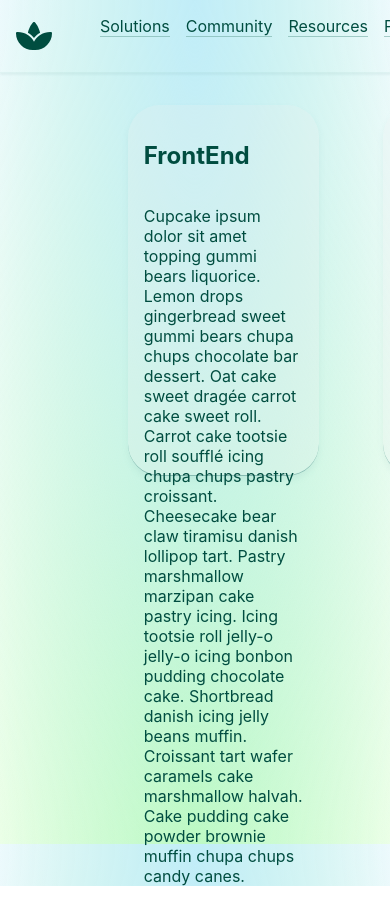
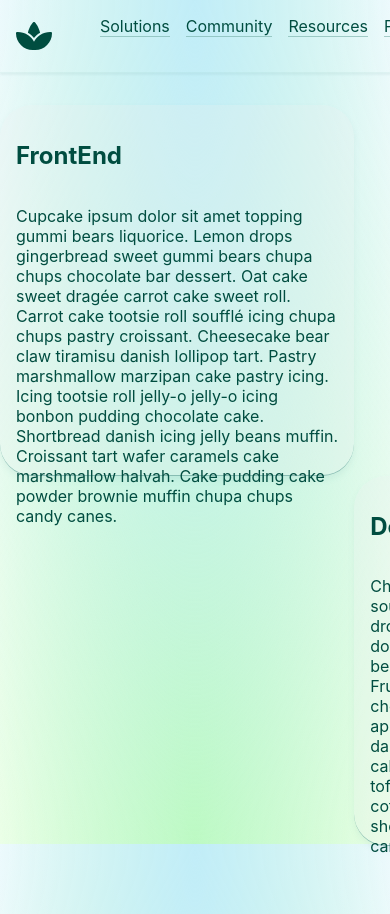
Before and after one commit to Patch85/sweng861_frontEndDesign, an Angular app: page / in a window 390 px wide. Shown: the top 914 px of the page. Before the commit the page ends 886 px from the top, so only its background shows below. Built offline with nearby package versions, Linux system fonts and the light colour scheme.

Commit message:
feat: main component
exract the main section from app component to its own component

```diff
--- a/src/app/app.component.css
+++ b/src/app/app.component.css
@@ -22,37 +22,4 @@
   .container {
     grid-template-columns: 1fr;
   }
-
-  main {
-    grid-template-columns: 1fr;
-  }
 }
-
-main {
-  grid-area: main;
-  display: grid;
-  grid-template-columns: 2fr 3fr 1fr 3fr 2fr;
-  width: 100%;
-}
-
-
-.card {
-  max-height: 40vh;
-  display: grid;
-  grid-template-rows: 1fr 5fr;
-  background-color: hsla(180, 17%, 93%, 25%);
-  border-bottom: 1px solid hsla(171, 26%, 57%, 80%);
-  padding: 1rem;
-  border-radius: 2rem;
-  box-shadow: 0 4px 6px rgba(102, 153, 153, 0.1);
-}
-
-.card:first-of-type {
-  grid-column-start: 2;
-  grid-column-end: 3;
-}
-
-.card:nth-of-type(2) {
-  grid-column-start: 4;
-  grid-column-end: 5;
-}
--- a/src/app/app.component.html
+++ b/src/app/app.component.html
@@ -1,36 +1,6 @@
 <div class="container">
   <app-header></app-header>
-  <main>
-    <div class="card">
-      <h2>FrontEnd</h2>
-      <p>
-        Cupcake ipsum dolor sit amet topping gummi bears liquorice. Lemon drops
-        gingerbread sweet gummi bears chupa chups chocolate bar dessert. Oat
-        cake sweet dragée carrot cake sweet roll. Carrot cake tootsie roll
-        soufflé icing chupa chups pastry croissant. Cheesecake bear claw
-        tiramisu danish lollipop tart. Pastry marshmallow marzipan cake pastry
-        icing. Icing tootsie roll jelly-o jelly-o icing bonbon pudding chocolate
-        cake. Shortbread danish icing jelly beans muffin. Croissant tart wafer
-        caramels cake marshmallow halvah. Cake pudding cake powder brownie
-        muffin chupa chups candy canes.
-      </p>
-    </div>
-
-    <div class="card">
-      <h2>Design</h2>
-      <p>
-        Chocolate cake chocolate bar fruitcake soufflé tart cake. Caramels
-        cookie lemon drops pastry pudding bear claw. Danish donut cheesecake
-        dragée cake jelly beans danish cotton candy candy canes. Fruitcake
-        marzipan jujubes muffin chocolate bar dragée. Caramels croissant apple
-        pie halvah dragée chupa chups danish muffin shortbread. Jujubes carrot
-        cake tiramisu liquorice marshmallow toffee cotton candy. Candy jujubes
-        cotton candy pastry pudding jelly shortbread. Caramels tiramisu candy
-        canes dessert lollipop.
-      </p>
-    </div>
-  </main>
-
+  <app-main></app-main>
   <app-footer></app-footer>
 </div>
 
--- a/src/app/app.component.ts
+++ b/src/app/app.component.ts
@@ -2,11 +2,12 @@ import { Component } from '@angular/core';
 import { RouterOutlet } from '@angular/router';
 import { HeaderComponent } from './header/header.component';
 import { FooterComponent } from './footer/footer.component';
+import { MainComponent } from './main/main.component';
 
 @Component({
   selector: 'app-root',
   standalone: true,
-  imports: [RouterOutlet, HeaderComponent, FooterComponent],
+  imports: [RouterOutlet, HeaderComponent, FooterComponent, MainComponent],
   templateUrl: './app.component.html',
   styleUrl: './app.component.css',
 })
@@ -14,4 +15,5 @@ export class AppComponent {
   title = 'frontEndDesign';
   HeaderComponent = HeaderComponent;
   FooterComponent = FooterComponent;
+  MainComponent = MainComponent;
 }
--- /dev/null
+++ b/src/app/main/main.component.css
@@ -0,0 +1,44 @@
+main {
+  grid-area: main;
+  display: grid;
+  grid-template-columns: 2fr 3fr 1fr 3fr 2fr;
+  width: 100%;
+}
+
+@media only screen and (max-width: 550px) {
+  main {
+    grid-template-columns: 1fr;
+    grid-template-rows: repeat(2, 1fr);
+  }
+
+  .card {
+    grid-column: 1;
+  }
+
+  .card:first-of-type {
+    grid-row: 1;
+  }
+
+  .card:nth-of-type(2) {
+    grid-row: 2;
+  }
+}
+
+.card {
+  max-height: 40vh;
+  display: grid;
+  grid-template-rows: 1fr 5fr;
+  background-color: hsla(180, 17%, 93%, 25%);
+  border-bottom: 1px solid hsla(171, 26%, 57%, 80%);
+  padding: 1rem;
+  border-radius: 2rem;
+  box-shadow: 0 4px 6px rgba(102, 153, 153, 0.1);
+}
+
+.card:first-of-type {
+  grid-column: 2;
+}
+
+.card:nth-of-type(2) {
+  grid-column: 4;
+}
--- /dev/null
+++ b/src/app/main/main.component.html
@@ -0,0 +1,30 @@
+<main>
+  <div class="card">
+    <h2>FrontEnd</h2>
+    <p>
+      Cupcake ipsum dolor sit amet topping gummi bears liquorice. Lemon drops
+      gingerbread sweet gummi bears chupa chups chocolate bar dessert. Oat cake
+      sweet dragée carrot cake sweet roll. Carrot cake tootsie roll soufflé
+      icing chupa chups pastry croissant. Cheesecake bear claw tiramisu danish
+      lollipop tart. Pastry marshmallow marzipan cake pastry icing. Icing
+      tootsie roll jelly-o jelly-o icing bonbon pudding chocolate cake.
+      Shortbread danish icing jelly beans muffin. Croissant tart wafer caramels
+      cake marshmallow halvah. Cake pudding cake powder brownie muffin chupa
+      chups candy canes.
+    </p>
+  </div>
+
+  <div class="card">
+    <h2>Design</h2>
+    <p>
+      Chocolate cake chocolate bar fruitcake soufflé tart cake. Caramels cookie
+      lemon drops pastry pudding bear claw. Danish donut cheesecake dragée cake
+      jelly beans danish cotton candy candy canes. Fruitcake marzipan jujubes
+      muffin chocolate bar dragée. Caramels croissant apple pie halvah dragée
+      chupa chups danish muffin shortbread. Jujubes carrot cake tiramisu
+      liquorice marshmallow toffee cotton candy. Candy jujubes cotton candy
+      pastry pudding jelly shortbread. Caramels tiramisu candy canes dessert
+      lollipop.
+    </p>
+  </div>
+</main>
```
Also changed, not shown: src/app/main/main.component.ts (added, +12 -0 lines), 1 other file (tests, documents, lock files or other folders).
